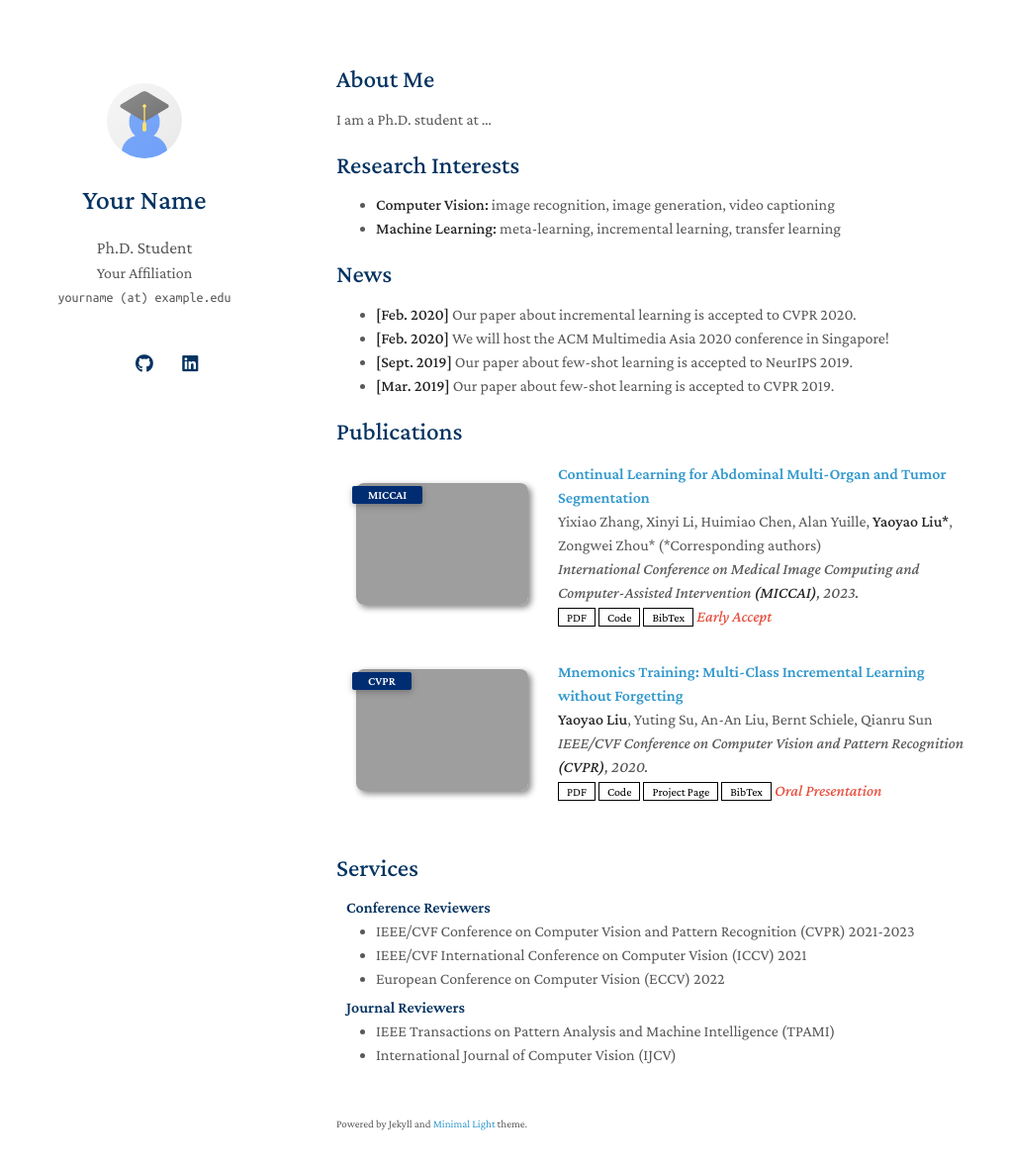
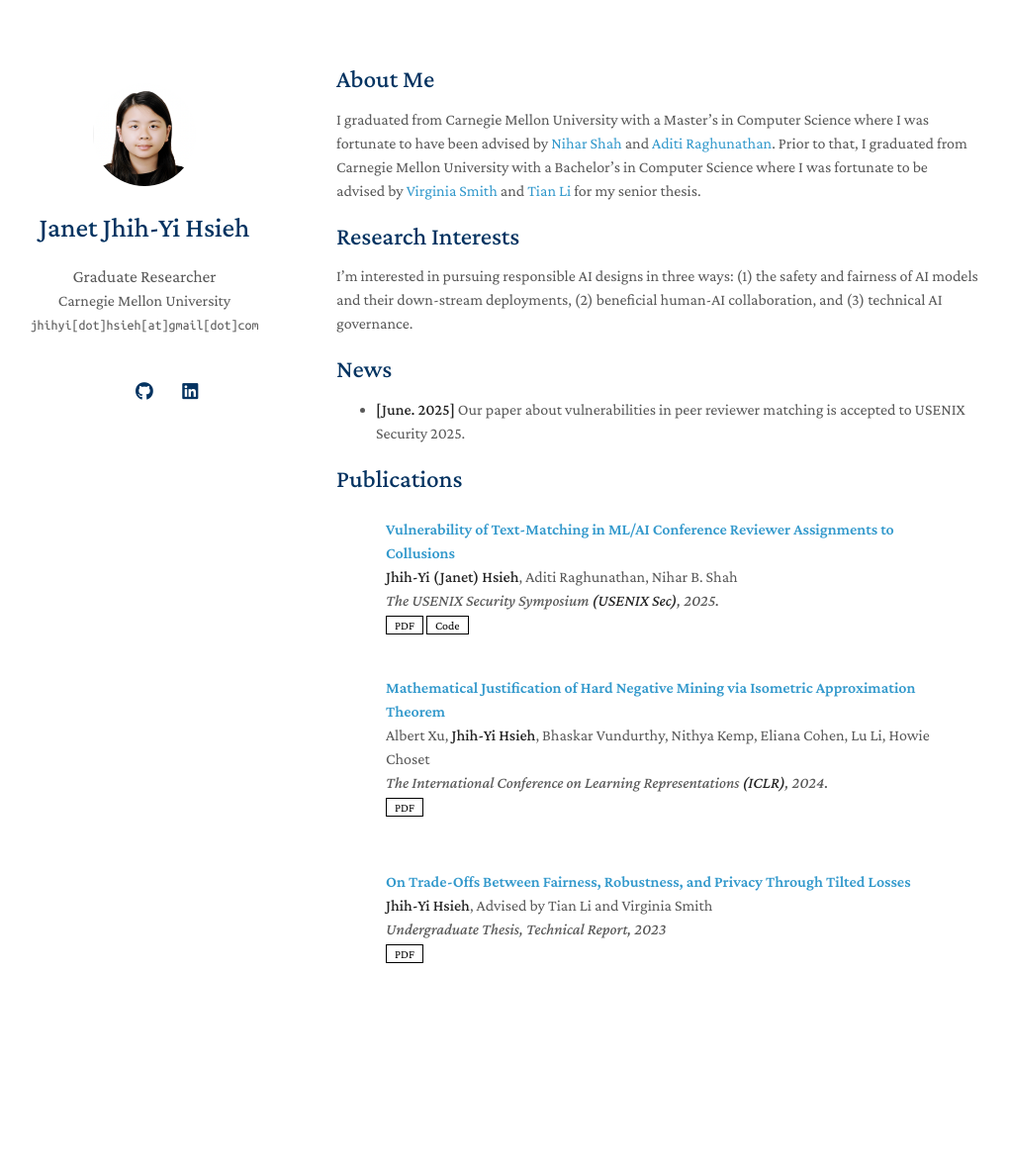
Before and after one commit to janetjyhsieh/janetjyhsieh.github.io, a Jekyll site: the page built from index.md, in a window 1280 px wide and 1216 px high. Shown: the top 1181 px of the window at 99% size, without its empty margins (130-1150 px from the left). Built offline with Jekyll 4.4.1, drawn with Linux system fonts in a browser that asks for light colours; a style sheet for code colours, icons or effects is not loaded; our own code applies the rules of GitHub Pages for plain Markdown files; grey boxes are pictures that could not be loaded.

Commit message:
update basic info and publications

```diff
--- a/_config.yml
+++ b/_config.yml
@@ -1,8 +1,8 @@
 # Basic Information
-title: Your Name
-position: Ph.D. Student
-affiliation: Your Affiliation
-email: yourname (at) example.edu
+title: Janet Jhih-Yi Hsieh
+position: Graduate Researcher
+affiliation: Carnegie Mellon University
+email: jhihyi[dot]hsieh[at]gmail[dot]com
 
 # Search Engine Optimization (SEO)
 # The following information is used to improve the website traffic from search engines, e.g., Google.
@@ -12,33 +12,33 @@ canonical: https://minimal-light-theme.yliu.me/
 
 # Links
 # If you don't need one of them, you may delete the corresponding line.
-google_scholar: https://scholar.google.com/
+google_scholar: https://scholar.google.com/citations?user=gY7onlUAAAAJ
 cv_link: assets/files/curriculum_vitae.pdf
-github_link: https://github.com/
-linkedin: https://www.linkedin.com/
-twitter: https://twitter.com/
+github_link: https://github.com/janetjyhsieh
+linkedin: https://www.linkedin.com/in/jhih-yi-hsieh-5931971a1
+twitter: https://x.com/janetjyhsieh
 
 # Images (e.g., your profile picture and your website's favicon)
 # "favicon" and "favicon_dark" are used for the light and dark modes, respectively.
-avatar: ./assets/img/avatar.png
+avatar: ./assets/img/avatar.jpg
 favicon: ./assets/img/favicon.png
 favicon_dark: ./assets/img/favicon-dark.png
 
 # Footnote
 # You may use the option to disable the footnote, "Powered by Jekyll and Minimal Light theme."
-enable_footnote: true
+enable_footnote: false
 
 # Auto Dark Mode
 # You may use the option to disable the automatic dark theme
-auto_dark_mode: true
+auto_dark_mode: false
 
 # Font
 # You can use this option to choose between Serif or Sans Serif fonts.
 font: "Serif" # or "Sans Serif"
 
-# Google Analytics ID
-# Please remove this if you don't use Google Analytics
-google_analytics: UA-111540567-4
+# # Google Analytics ID
+# # Please remove this if you don't use Google Analytics
+# google_analytics: UA-111540567-4
 
 # Use this project as a remote theme for GitHub Pages
 # See the guide here: https://docs.github.com/en/pages/setting-up-a-github-pages-site-with-jekyll/adding-a-theme-to-your-github-pages-site-using-jekyll
--- a/_data/publications.yml
+++ b/_data/publications.yml
@@ -1,22 +1,19 @@
 main:
 
-  - title: Continual Learning for Abdominal Multi-Organ and Tumor Segmentation
-    authors: Yixiao Zhang, Xinyi Li, Huimiao Chen, Alan Yuille, <strong>Yaoyao Liu*</strong>, Zongwei Zhou* (*Corresponding authors)
-    conference_short: MICCAI
-    conference: International Conference on Medical Image Computing and Computer-Assisted Intervention <strong>(MICCAI)</strong>, 2023.
-    pdf: https://arxiv.org/pdf/2306.00988.pdf
-    code: https://github.com/MrGiovanni/ContinualLearning
-    bibtex: https://bib.yliu.me/MICCAI23.txt
-    image: ./assets/img/teaser_example_2.png
-    notes: Early Accept
+  - title: Vulnerability of Text-Matching in ML/AI Conference Reviewer Assignments to Collusions
+    authors: <strong>Jhih-Yi (Janet) Hsieh</strong>, Aditi Raghunathan, Nihar B. Shah
+    conference_short: USENIX Sec
+    conference: The USENIX Security Symposium <strong>(USENIX Sec)</strong>, 2025.
+    pdf: https://arxiv.org/pdf/2412.06606
+    code: https://zenodo.org/records/15694531
 
-  - title: "Mnemonics Training: Multi-Class Incremental Learning without Forgetting"
-    authors: <strong>Yaoyao Liu</strong>, Yuting Su, An-An Liu, Bernt Schiele, Qianru Sun
-    conference_short: CVPR
-    conference: IEEE/CVF Conference on Computer Vision and Pattern Recognition <strong>(CVPR)</strong>, 2020.
-    pdf: https://arxiv.org/pdf/2002.10211.pdf
-    code: https://github.com/yaoyao-liu/class-incremental-learning/tree/main/mnemonics-training
-    page: https://class-il.mpi-inf.mpg.de/mnemonics/
-    bibtex: https://class-il.mpi-inf.mpg.de/mnemonics/
-    notes: Oral Presentation
-    image: ./assets/img/teaser_example.png
+  - title: Mathematical Justification of Hard Negative Mining via Isometric Approximation Theorem
+    authors: Albert Xu, <strong>Jhih-Yi Hsieh</strong>, Bhaskar Vundurthy, Nithya Kemp, Eliana Cohen, Lu Li, Howie Choset
+    conference_short: ICLR
+    conference: The International Conference on Learning Representations <strong>(ICLR)</strong>, 2024.
+    pdf: https://openreview.net/pdf?id=udO3k28bEw
+
+  - title: On Trade-Offs Between Fairness, Robustness, and Privacy Through Tilted Losses
+    authors: <strong>Jhih-Yi Hsieh</strong>, Advised by Tian Li and Virginia Smith
+    conference: Undergraduate Thesis, Technical Report, 2023
+    pdf: https://drive.google.com/file/d/1wER2vjsDH-vEhrDG1YY1509G1pGSRiIG/view?usp=sharing
--- a/index.md
+++ b/index.md
@@ -4,20 +4,14 @@ layout: homepage
 
 ## About Me
 
-I am a Ph.D. student at ...
+I graduated from Carnegie Mellon University with a Master's in Computer Science where I was fortunate to have been advised by [Nihar Shah](https://www.cs.cmu.edu/~nihars) and [Aditi Raghunathan](https://www.cs.cmu.edu/~aditirag/). Prior to that, I graduated from Carnegie Mellon University with a Bachelor's in Computer Science where I was fortunate to be advised by [Virginia Smith](http://www.cs.cmu.edu/~smithv/#) and [Tian Li](https://litian96.github.io) for my senior thesis.
 
 ## Research Interests
 
-- **Computer Vision:** image recognition, image generation, video captioning
-- **Machine Learning:** meta-learning, incremental learning, transfer learning
+I'm interested in pursuing responsible AI designs in three ways: (1) the safety and fairness of AI models and their down-stream deployments, (2) beneficial human-AI collaboration, and (3) technical AI governance.
 
 ## News
 
-- **[Feb. 2020]** Our paper about incremental learning is accepted to CVPR 2020.
-- **[Feb. 2020]** We will host the ACM Multimedia Asia 2020 conference in Singapore!
-- **[Sept. 2019]** Our paper about few-shot learning is accepted to NeurIPS 2019.
-- **[Mar. 2019]** Our paper about few-shot learning is accepted to CVPR 2019.
+- **[June. 2025]** Our paper about vulnerabilities in peer reviewer matching is accepted to USENIX Security 2025.
 
 {% include_relative _includes/publications.md %}
-
-{% include_relative _includes/services.md %}
```
